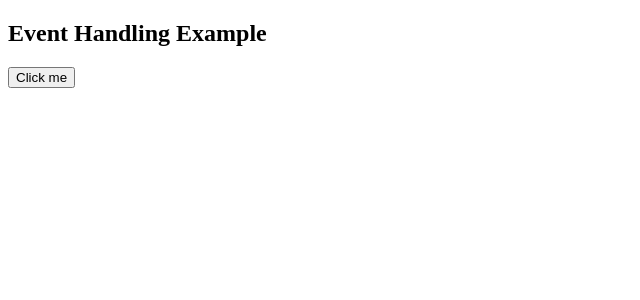
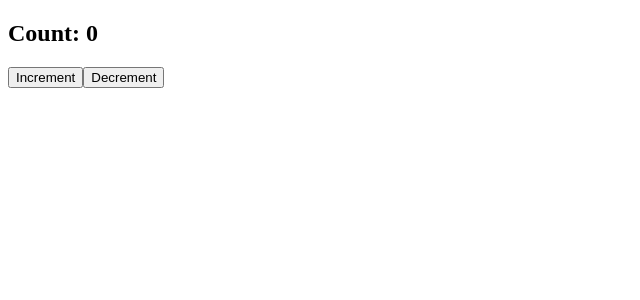
Before and after one commit to gloofys/ts-demos, a React app: page / in a window 1280 px wide. Shown: the top 300 px of the page, without its empty margins (0-640 px from the left). Built offline with nearby package versions, Linux system fonts and the light colour scheme; the HTML template or start-up script is replaced by a standard one.

Commit message:
Counters with useReducer and FC

```diff
--- a/src/App.tsx
+++ b/src/App.tsx
@@ -1,14 +1,17 @@
 
-import {useState} from "react";
-import UserProfile from "./components/UserProfile.tsx";
-import TodoList from "./components/TodoList.tsx";
-import Form from "./components/Form.tsx";
-import FocusInput from "./components/FocusInput.tsx";
-import ContactForm from "./components/ContactForm.tsx";
-import EventHandling from "./components/EventHandling.tsx";
+// import {useState} from "react";
+// import UserProfile from "./components/UserProfile.tsx";
+// import TodoList from "./components/TodoList.tsx";
+// import Form from "./components/Form.tsx";
+// import FocusInput from "./components/FocusInput.tsx";
+// import ContactForm from "./components/ContactForm.tsx";
+// import EventHandling from "./components/EventHandling.tsx";
+// import Counter2 from "./components/Counter2.tsx";
+import Counter3 from "./components/Counter3.tsx";
+import CounterReduce from "./components/CounterReduce.tsx";
 
 const App = () => {
-    const [counter, setCounter] = useState<number>(0);
+    // const [counter, setCounter] = useState<number>(0);
     return (
         <div>
             {/*<h2>{counter}</h2>*/}
@@ -18,7 +21,10 @@ const App = () => {
             {/*<Form/>*/}
             {/*<FocusInput/>*/}
             {/*<ContactForm/>*/}
-            <EventHandling/>
+            {/*<EventHandling/>*/}
+            {/*<Counter2/>*/}
+            {/*<Counter3/>*/}
+            <CounterReduce />
         </div>
     )
 }
--- /dev/null
+++ b/src/components/Counter2.tsx
@@ -0,0 +1,19 @@
+import {FC, useContext} from "react";
+import {MyContext} from "../context/MyContext.tsx";
+
+const Counter2:FC = () => {
+    const { count, increment, decrement} = useContext(MyContext);
+
+
+    return (
+        <div>
+
+            <p>Count: {count}</p>
+            <button onClick={increment}>Increment</button>
+            <button onClick={decrement}>Decrement</button>
+
+
+        </div>
+    )
+}
+export default Counter2
--- /dev/null
+++ b/src/components/Counter3.tsx
@@ -0,0 +1,30 @@
+import {useReducer} from "react";
+
+type State = {count : number}
+type Action = {type: 'INCREMENT'} | {type: 'DECREMENT'};
+
+const reducer = (state : State, action : Action) => {
+    switch (action.type) {
+        case "INCREMENT":
+            return {count: state.count + 1};
+        case "DECREMENT":
+            return {count: state.count - 1};
+            default:
+                return state;
+    }
+}
+
+
+const counter3 = () => {
+    const [state, dispatch,] = useReducer(reducer, {count: 0})
+    return (
+        <div>
+
+            <p> {state.count}</p>
+            <button onClick={() => dispatch({type: 'INCREMENT'})}>Increment</button>
+            <button onClick={() => dispatch({type: 'DECREMENT'})}>Decrement</button>
+
+        </div>
+    )
+}
+export default counter3;
--- /dev/null
+++ b/src/components/CounterReduce.tsx
@@ -0,0 +1,23 @@
+import {useReducer} from "react";
+import {CounterReducer, CounterState} from "../reducers/CounterReducer.ts";
+
+const initialState  :CounterState = {count:0};
+
+
+const CounterReduce =() => {
+
+    const [state, dispatch] = useReducer(CounterReducer, initialState)
+
+    const increment = () => dispatch({type: "INCREMENT"})
+    const decrement = () => dispatch({type: "DECREMENT"})
+
+    return (
+        <div>
+            <h2>Count: {state.count}</h2>
+            <button onClick = {increment}>Increment</button>
+            <button onClick = {decrement}>Decrement</button>
+
+        </div>
+    )
+}
+export default CounterReduce;
--- /dev/null
+++ b/src/context/MyContext.tsx
@@ -0,0 +1,40 @@
+import {createContext, FC, ReactNode, useState} from "react";
+
+interface MyContextProps {
+    count: number;
+    increment: () => void;
+    decrement: () => void;
+}
+
+// eslint-disable-next-line react-refresh/only-export-components
+export const MyContext = createContext<MyContextProps>({
+    count: 0,
+    increment: () => {
+    },
+    decrement: () => {
+    },
+})
+
+interface MyProviderPros {
+    children: ReactNode
+}
+
+const MyProvider: FC<MyProviderPros> = ({children}) => {
+    const [count, setCount] = useState(0)
+
+    const increment = () => {
+        setCount(count + 1)
+    }
+
+
+    const decrement = () => {
+        setCount(count - 1)
+    }
+
+    return (
+        <MyContext.Provider value={{count, increment, decrement}}>
+            {children}
+        </MyContext.Provider>
+    )
+}
+export default MyProvider;
--- a/src/main.tsx
+++ b/src/main.tsx
@@ -1,9 +1,12 @@
 import { StrictMode } from 'react'
 import { createRoot } from 'react-dom/client'
 import App from './App.tsx'
+import MyProvider from "./context/MyContext.tsx";
 
 createRoot(document.getElementById('root')!).render(
   <StrictMode>
+      <MyProvider>
     <App />
+      </MyProvider>
   </StrictMode>,
 )
--- /dev/null
+++ b/src/reducers/CounterReducer.ts
@@ -0,0 +1,20 @@
+
+export type CounterState = {count: number};
+type IncrementAction = {type: 'INCREMENT'};
+type DecrementAction = {type: 'DECREMENT'};
+
+export type  CounterAction = IncrementAction | DecrementAction;
+
+export const CounterReducer = (state : CounterState, action : CounterAction) => {
+    switch (action.type) {
+        case 'INCREMENT':
+            return {count: state.count + 1};
+        case 'DECREMENT':
+            return {count: state.count - 1};
+
+            default:
+                return state;
+    }
+
+
+}
```
